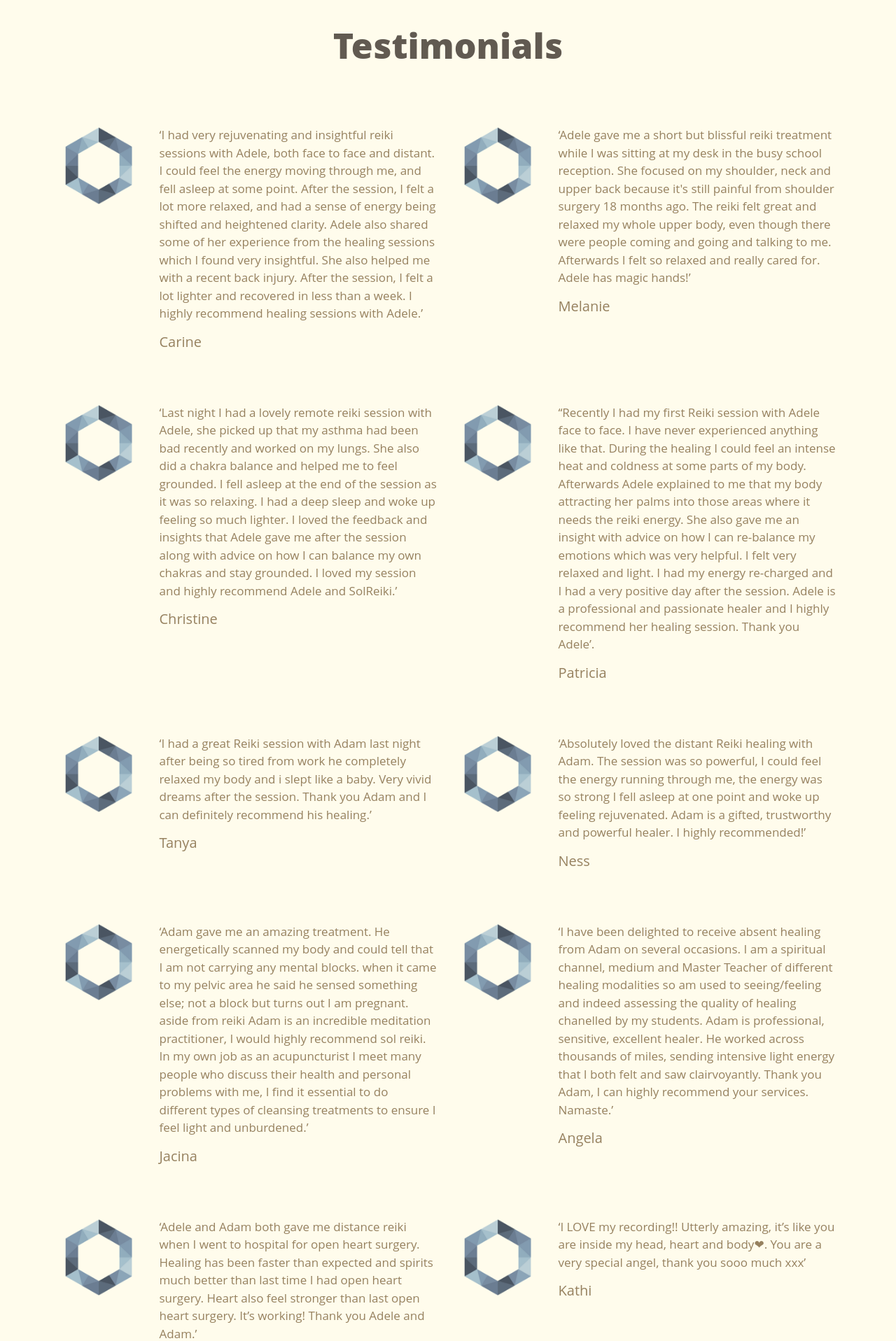
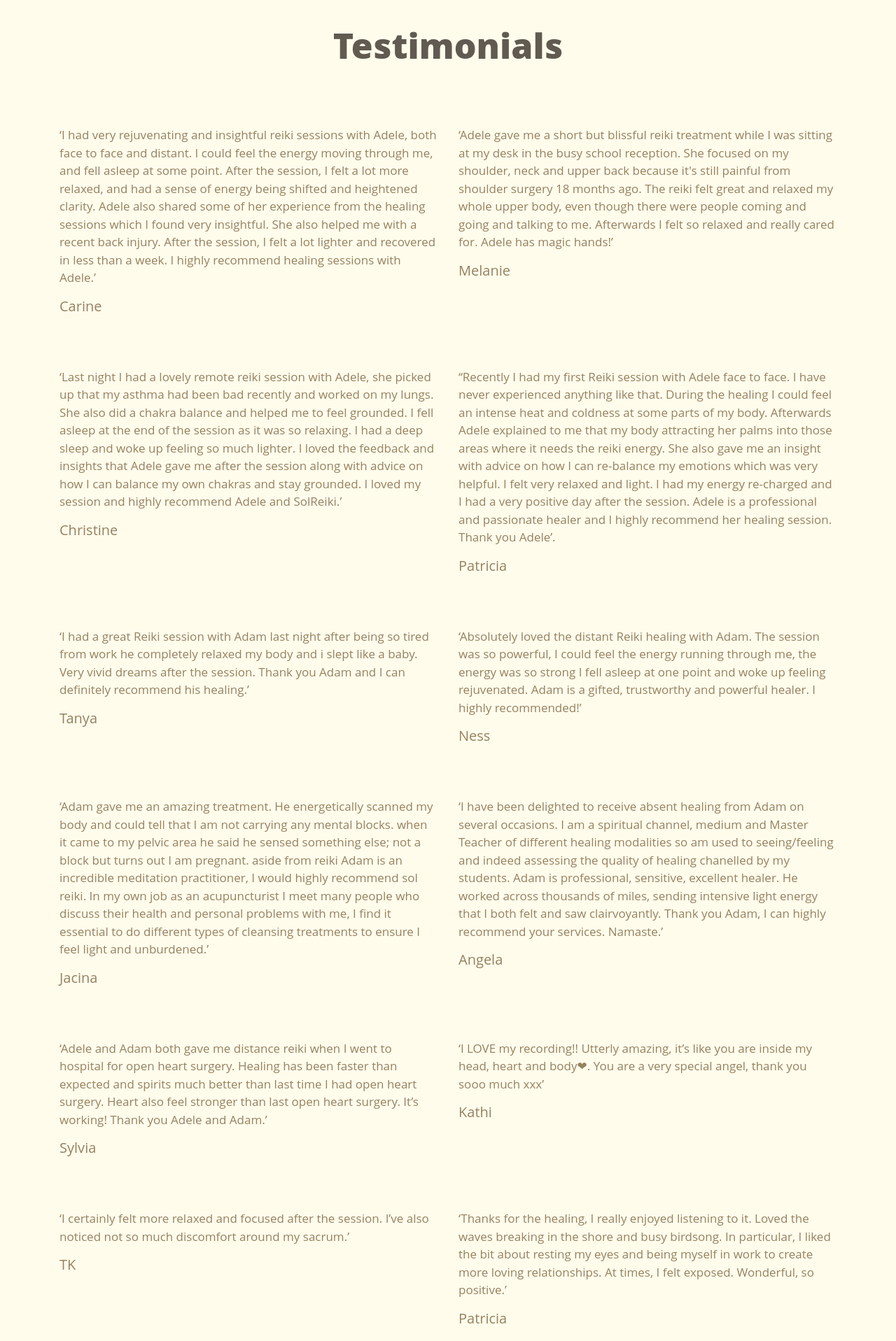
Before and after one commit to codesydney/solreiki, a Flask app: page /testimonials in a window 1280 px wide. Shown: the part 58-1975 px from the top of the page at 70% size. Run offline with Flask 2, Linux system fonts and the light colour scheme; some libraries are stand-ins or nearby versions.

Commit message:
Removed icons in testimonials page

```diff
--- a/templates/testimonials.html
+++ b/templates/testimonials.html
@@ -26,7 +26,7 @@
           <div class="row projects">
               <div class="col-sm-6 item">
                   <div class="row">
-                      <div class="col-md-6 col-lg-3"><a href="#"><img class="img-fluid" src="static/img/cs.png"></a></div>
+                      <!-- <div class="col-md-6 col-lg-3"><a href="#"><img class="img-fluid" src="static/img/cs.png"></a></div> -->
                       <div class="col">
                         <p class="description">‘I had very rejuvenating and insightful reiki sessions with Adele, both face to face and distant. I could feel the energy moving through me, and fell asleep at some point. After the session, I felt a lot more relaxed, and had a sense of energy being shifted and heightened clarity. Adele also shared some of her experience from the healing sessions which I found very insightful. She also helped me with a recent back injury. After the session, I felt a lot lighter and recovered in less than a week. I highly recommend healing sessions with Adele.’</p>
                         <p class="title"><h5>Carine</h5></p>
@@ -35,7 +35,7 @@
               </div>
               <div class="col-sm-6 item">
                 <div class="row">
-                    <div class="col-md-6 col-lg-3"><a href="#"><img class="img-fluid" src="static/img/cs.png"></a></div>
+                    <!-- <div class="col-md-6 col-lg-3"><a href="#"><img class="img-fluid" src="static/img/cs.png"></a></div> -->
                     <div class="col">
                       <p class="description">‘Adele gave me a short but blissful reiki treatment while I was sitting at my desk in the busy school reception. She focused on my shoulder, neck and upper back because it's still painful from shoulder surgery 18 months ago. The reiki felt great and relaxed my whole upper body, even though there were people coming and going and talking to me. Afterwards I felt so relaxed and really cared for. Adele has magic hands!’</p>
                       <p class="title"><h5>Melanie</h5></p>
@@ -44,7 +44,7 @@
             </div>
             <div class="col-sm-6 item">
               <div class="row">
-                  <div class="col-md-6 col-lg-3"><a href="#"><img class="img-fluid" src="static/img/cs.png"></a></div>
+                  <!-- <div class="col-md-6 col-lg-3"><a href="#"><img class="img-fluid" src="static/img/cs.png"></a></div> -->
                   <div class="col">
                     <p class="description">‘Last night I had a lovely remote reiki session with Adele, she picked up that my asthma had been bad recently and worked on my lungs. She also did a chakra balance and helped me to feel grounded. I fell asleep at the end of the session as it was so relaxing. I had a deep sleep and woke up feeling so much lighter. I loved the feedback and insights that Adele gave me after the session along with advice on how I can balance my own chakras and stay grounded. I loved my session and highly recommend Adele and SolReiki.’</p>
                     <p class="title"><h5>Christine</h5></p>
@@ -53,7 +53,7 @@
           </div>
           <div class="col-sm-6 item">
             <div class="row">
-                <div class="col-md-6 col-lg-3"><a href="#"><img class="img-fluid" src="static/img/cs.png"></a></div>
+                <!-- <div class="col-md-6 col-lg-3"><a href="#"><img class="img-fluid" src="static/img/cs.png"></a></div> -->
                 <div class="col">
                   <p class="description">‘‘Recently I had my first Reiki session with Adele face to face. I have never experienced anything like that. During the healing I could feel an intense heat and coldness at some parts of my body. Afterwards Adele explained to me that my body attracting her palms into those areas where it needs the reiki energy. She also gave me an insight with advice on how I can re-balance my emotions which was very helpful. I felt very relaxed and light. I had my energy re-charged and I had a very positive day after the session. Adele is a professional and passionate healer and I highly recommend her healing session. Thank you Adele’.</p>
                   <p class="title"><h5>Patricia</h5></p>
@@ -62,7 +62,7 @@
           </div>
           <div class="col-sm-6 item">
             <div class="row">
-                <div class="col-md-6 col-lg-3"><a href="#"><img class="img-fluid" src="static/img/cs.png"></a></div>
+                <!-- <div class="col-md-6 col-lg-3"><a href="#"><img class="img-fluid" src="static/img/cs.png"></a></div> -->
                 <div class="col">
                   <p class="description">‘I had a great Reiki session with Adam last night after being so tired from work he completely relaxed my body and i slept like a baby. Very vivid dreams after the session. Thank you Adam and I can definitely recommend his healing.’</p>
                   <p class="title"><h5>Tanya</h5></p>
@@ -71,7 +71,7 @@
         </div>
         <div class="col-sm-6 item">
           <div class="row">
-              <div class="col-md-6 col-lg-3"><a href="#"><img class="img-fluid" src="static/img/cs.png"></a></div>
+              <!-- <div class="col-md-6 col-lg-3"><a href="#"><img class="img-fluid" src="static/img/cs.png"></a></div> -->
               <div class="col">
                 <p class="description">‘Absolutely loved the distant Reiki healing with Adam. The session was so powerful, I could feel the energy running through me, the energy was so strong I fell asleep at one point and woke up feeling rejuvenated. Adam is a gifted, trustworthy and powerful healer. I highly recommended!’</p>
                 <p class="title"><h5>Ness</h5></p>
@@ -80,7 +80,7 @@
         </div>
         <div class="col-sm-6 item">
           <div class="row">
-              <div class="col-md-6 col-lg-3"><a href="#"><img class="img-fluid" src="static/img/cs.png"></a></div>
+              <!-- <div class="col-md-6 col-lg-3"><a href="#"><img class="img-fluid" src="static/img/cs.png"></a></div> -->
               <div class="col">
                 <p class="description">‘Adam gave me an amazing treatment. He energetically scanned my body and could tell that I am not carrying any mental blocks. when it came to my pelvic area he said he sensed something else; not a block but turns out I am pregnant. aside from reiki Adam is an incredible meditation practitioner, I would highly recommend sol reiki. In my own job as an acupuncturist I meet many people who discuss their health and personal problems with me, I find it essential to do different types of cleansing treatments to ensure I feel light and unburdened.’</p>
                 <p class="title"><h5>Jacina</h5></p>
@@ -89,7 +89,7 @@
         </div>
         <div class="col-sm-6 item">
           <div class="row">
-              <div class="col-md-6 col-lg-3"><a href="#"><img class="img-fluid" src="static/img/cs.png"></a></div>
+              <!-- <div class="col-md-6 col-lg-3"><a href="#"><img class="img-fluid" src="static/img/cs.png"></a></div> -->
               <div class="col">
                 <p class="description">‘I have been delighted to receive absent healing from Adam on several occasions.
                   I am a spiritual channel, medium and Master Teacher of different healing modalities so am used to seeing/feeling and indeed assessing the quality of healing chanelled by my students.
@@ -100,7 +100,7 @@
         </div>
         <div class="col-sm-6 item">
           <div class="row">
-              <div class="col-md-6 col-lg-3"><a href="#"><img class="img-fluid" src="static/img/cs.png"></a></div>
+              <!-- <div class="col-md-6 col-lg-3"><a href="#"><img class="img-fluid" src="static/img/cs.png"></a></div> -->
               <div class="col">
                 <p class="description">‘Adele and Adam both gave me distance reiki when I went to hospital for open heart surgery. Healing has been faster than expected and spirits much better than last time I had open heart surgery. Heart also feel stronger than last open heart surgery. It’s working! Thank you Adele and Adam.’</p>
                 <p class="title"><h5>Sylvia</h5></p>
@@ -109,7 +109,7 @@
         </div>
         <div class="col-sm-6 item">
           <div class="row">
-              <div class="col-md-6 col-lg-3"><a href="#"><img class="img-fluid" src="static/img/cs.png"></a></div>
+              <!-- <div class="col-md-6 col-lg-3"><a href="#"><img class="img-fluid" src="static/img/cs.png"></a></div> -->
               <div class="col">
                 <p class="description">‘I LOVE my recording!! Utterly amazing, it’s like you are inside my head, heart and body❤.
                   You are a very special angel, thank you sooo much xxx’</p>
@@ -119,7 +119,7 @@
         </div>
         <div class="col-sm-6 item">
           <div class="row">
-              <div class="col-md-6 col-lg-3"><a href="#"><img class="img-fluid" src="static/img/cs.png"></a></div>
+              <!-- <div class="col-md-6 col-lg-3"><a href="#"><img class="img-fluid" src="static/img/cs.png"></a></div> -->
               <div class="col">
                 <p class="description">‘I certainly felt more relaxed and focused after the session. I’ve also noticed not so much discomfort around my sacrum.’</p>
                 <p class="title"><h5>TK</h5></p>
@@ -128,7 +128,7 @@
         </div>
         <div class="col-sm-6 item">
           <div class="row">
-              <div class="col-md-6 col-lg-3"><a href="#"><img class="img-fluid" src="static/img/cs.png"></a></div>
+              <!-- <div class="col-md-6 col-lg-3"><a href="#"><img class="img-fluid" src="static/img/cs.png"></a></div> -->
               <div class="col">
                 <p class="description">‘Thanks for the healing, I really enjoyed listening to it. Loved the waves breaking in the
                   shore and busy birdsong. In particular, I liked the bit about resting my eyes and being myself
@@ -139,7 +139,7 @@
         </div>
         <div class="col-sm-6 item">
           <div class="row">
-              <div class="col-md-6 col-lg-3"><a href="#"><img class="img-fluid" src="static/img/cs.png"></a></div>
+              <!-- <div class="col-md-6 col-lg-3"><a href="#"><img class="img-fluid" src="static/img/cs.png"></a></div> -->
               <div class="col">
                 <p class="description">‘Thank you so much for the lovely session yesterday. I really enjoyed it, I do reiki to myself
                   but it’s really nice to be able to relax and receive a session! It was quite strong, especially to
@@ -150,7 +150,7 @@
         </div>
         <div class="col-sm-6 item">
           <div class="row">
-              <div class="col-md-6 col-lg-3"><a href="#"><img class="img-fluid" src="static/img/cs.png"></a></div>
+              <!-- <div class="col-md-6 col-lg-3"><a href="#"><img class="img-fluid" src="static/img/cs.png"></a></div> -->
               <div class="col">
                 <p class="description">“Nid has some super powers and only a fool would not tap into them.”</p>
                 <p class="title"><h5>P. Knott</h5></p>
```
